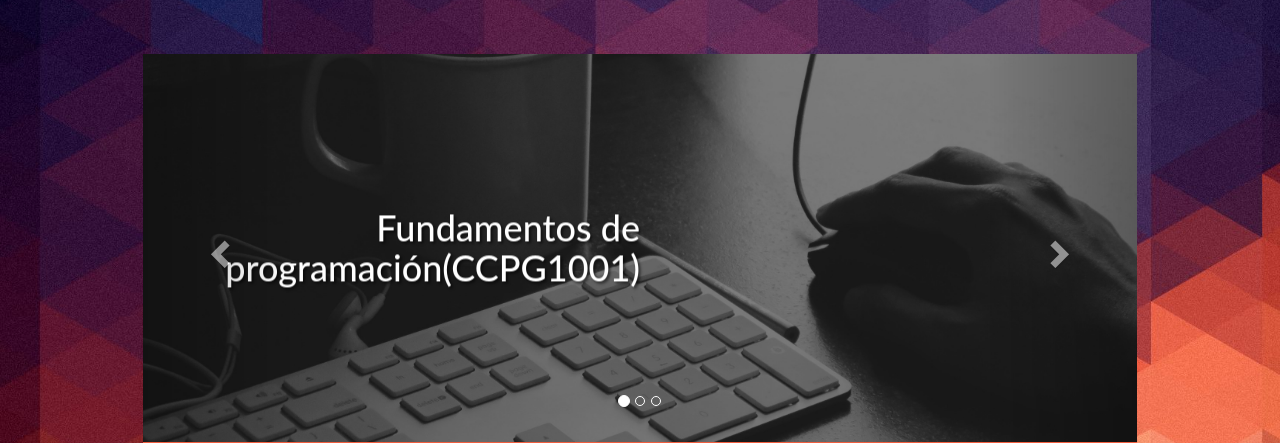
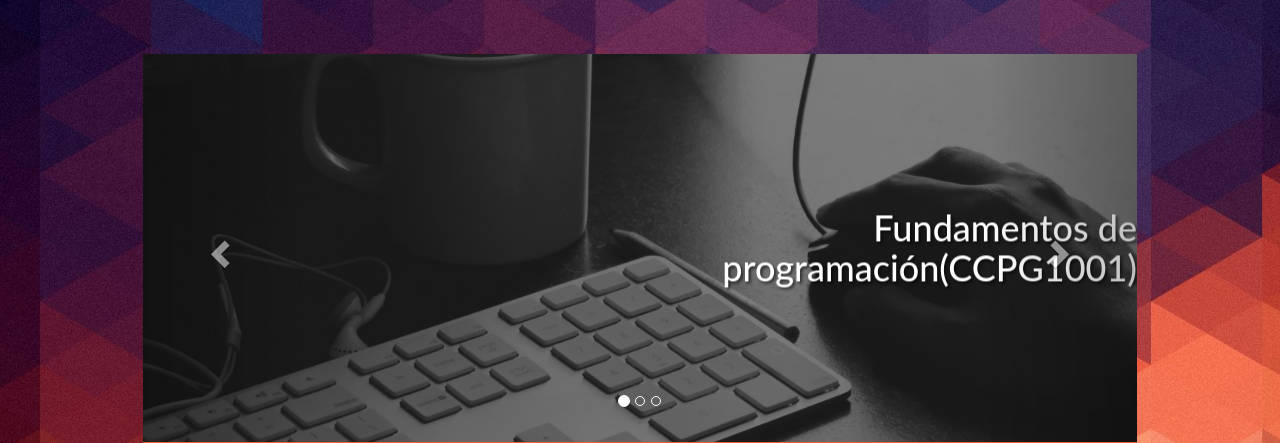
Before and after one commit to J3S/WebFundamentos, a PHP site: page / in a window 1280 px wide. Shown: the part 51-494 px from the top of the page. Run offline with PHP 8.4, Linux system fonts and the light colour scheme; some libraries are stand-ins or nearby versions.

Commit message:
cambiado el texto del carousel a la derecha por estetica

```diff
--- a/css/mystyles.css
+++ b/css/mystyles.css
@@ -99,9 +99,9 @@ header .header-mobile {
     top: 50%;
     transform: translateY(-50%);
     bottom: initial;
-    text-align: left;
-    left: auto;
-    right: 50%;
+    text-align: right;
+    right: auto;
+    left: 50%;
     max-width: 500px;
 }
 
```
